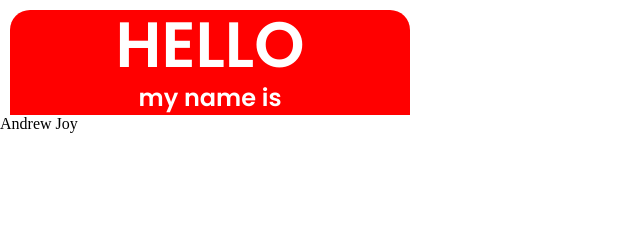
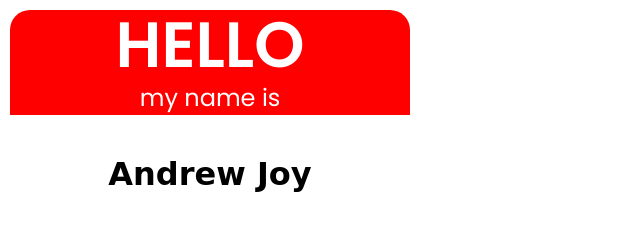
Before and after one commit to ajoy267/lab-02a-nametag, a plain HTML site: page index.html in a window 1280 px wide. Shown: the whole page, without its empty margins (0-640 px from the left). Drawn offline with Linux system fonts and the light colour scheme.

Commit message:
added main section styles

```diff
--- a/style.css
+++ b/style.css
@@ -27,6 +27,21 @@ h1 {
     font-weight: 600;
 }
 
+h2 {
+    font-weight: 400;
+}
+
 h1, h2 {
     margin: 0;
 }
+
+main {
+    margin-left: 10px;
+    font-size: 2rem;
+    font-family: cursive;
+    font-weight: bold;
+    padding-top: 40px;
+    padding-bottom: 40px;
+    text-align: center;
+    width: 400px;
+}
```
